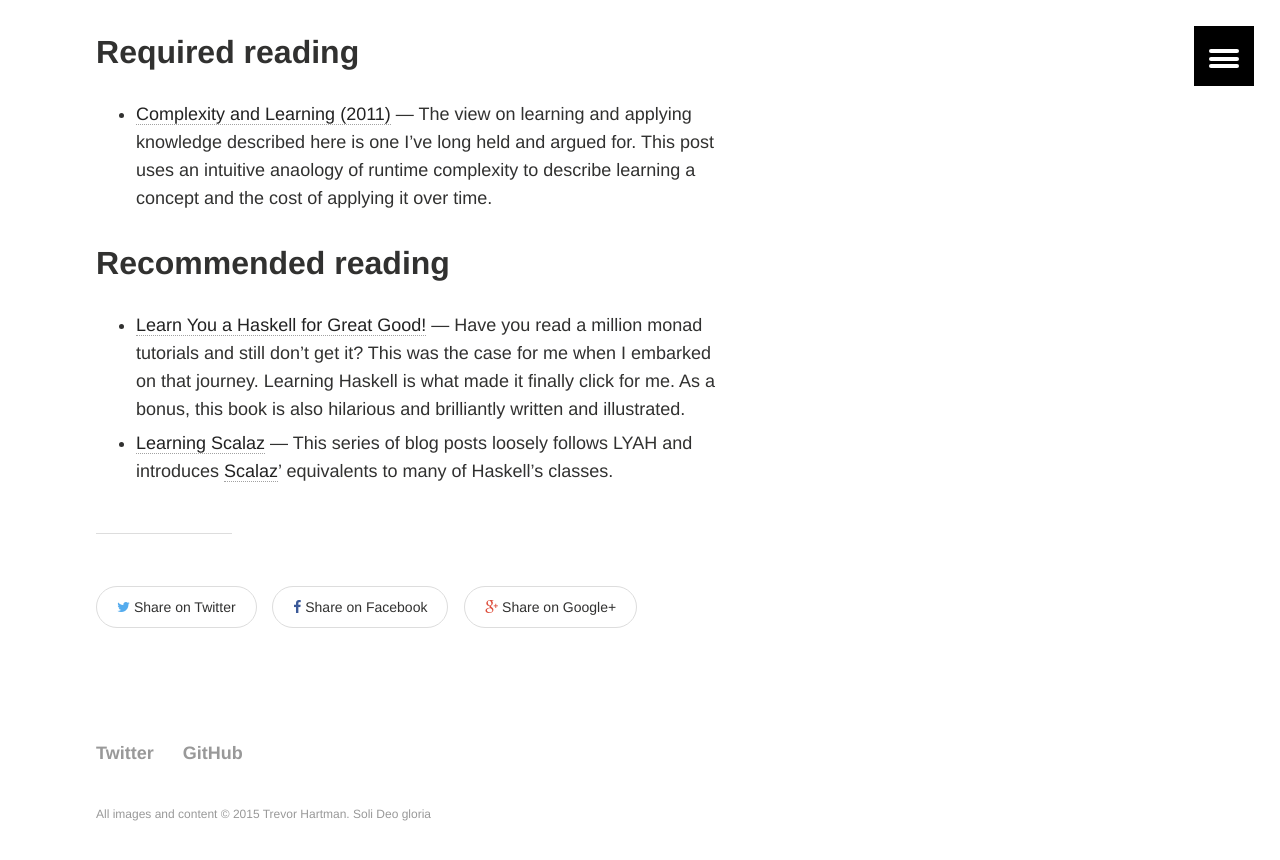
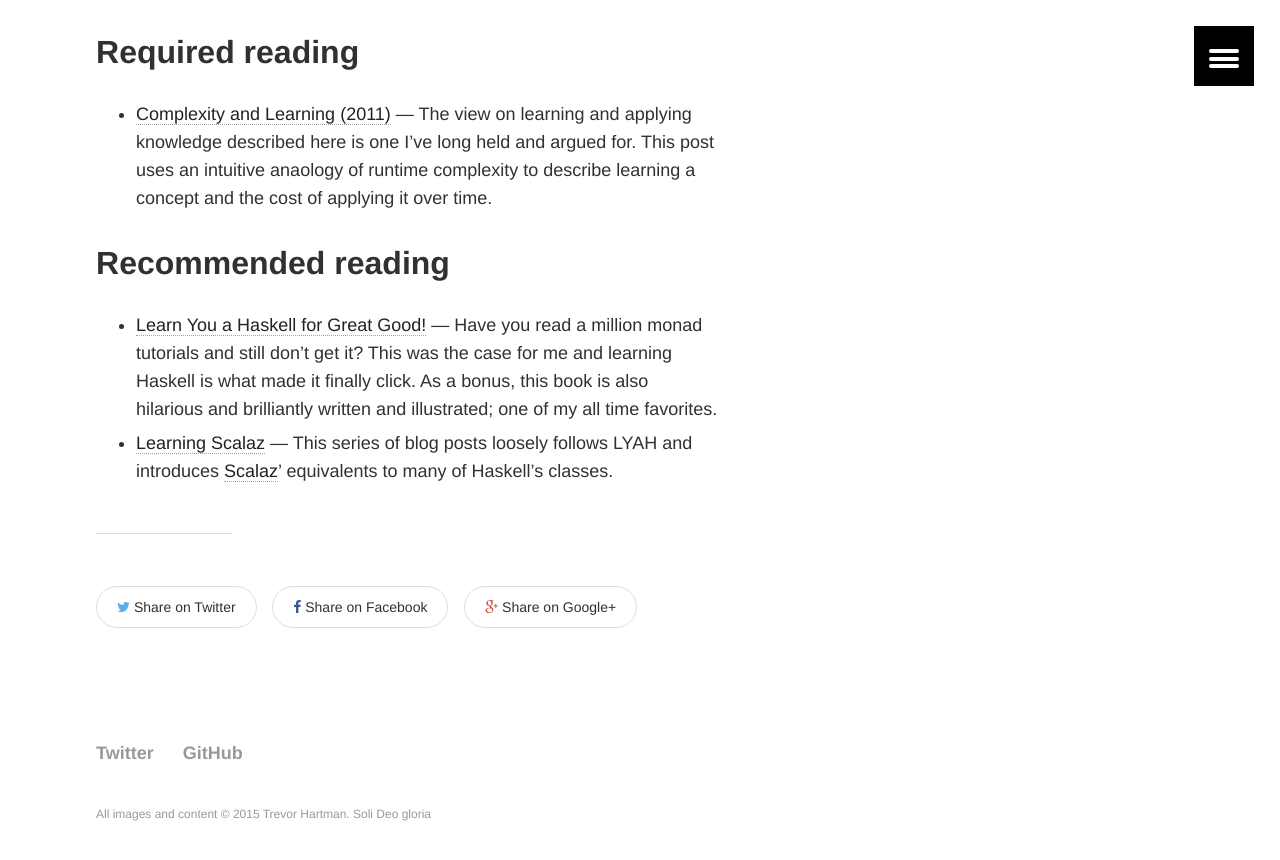
Before and after one commit to devth/devth.github.com, a Jekyll site: the page built from overture.md, in a window 1280 px wide and 900 px high, scrolled down 623 px. Shown: the top 860 px of the window. Built offline with Jekyll 4.4.1, drawn with Linux system fonts in a browser that asks for light colours; Markdown is read by kramdown in place of the engine named in the settings.

Commit message:
Improve LYAH description

```diff
--- a/overture.md
+++ b/overture.md
@@ -24,9 +24,9 @@
 
 - [Learn You a Haskell for Great Good!](http://learnyouahaskell.com/chapters)
   — Have you read a million monad tutorials and still don't get it? This was the
-  case for me when I embarked on that journey. Learning Haskell is what made it
-  finally click for me. As a bonus, this book is also hilarious and brilliantly
-  written and illustrated.
+  case for me and learning Haskell is what made it finally click. As a bonus,
+  this book is also hilarious and brilliantly written and illustrated; one of my
+  all time favorites.
 - [Learning Scalaz](http://eed3si9n.com/learning-scalaz/)
   — This series of blog posts loosely follows LYAH and introduces
   [Scalaz](https://github.com/scalaz/scalaz)' equivalents to many of Haskell's
```
